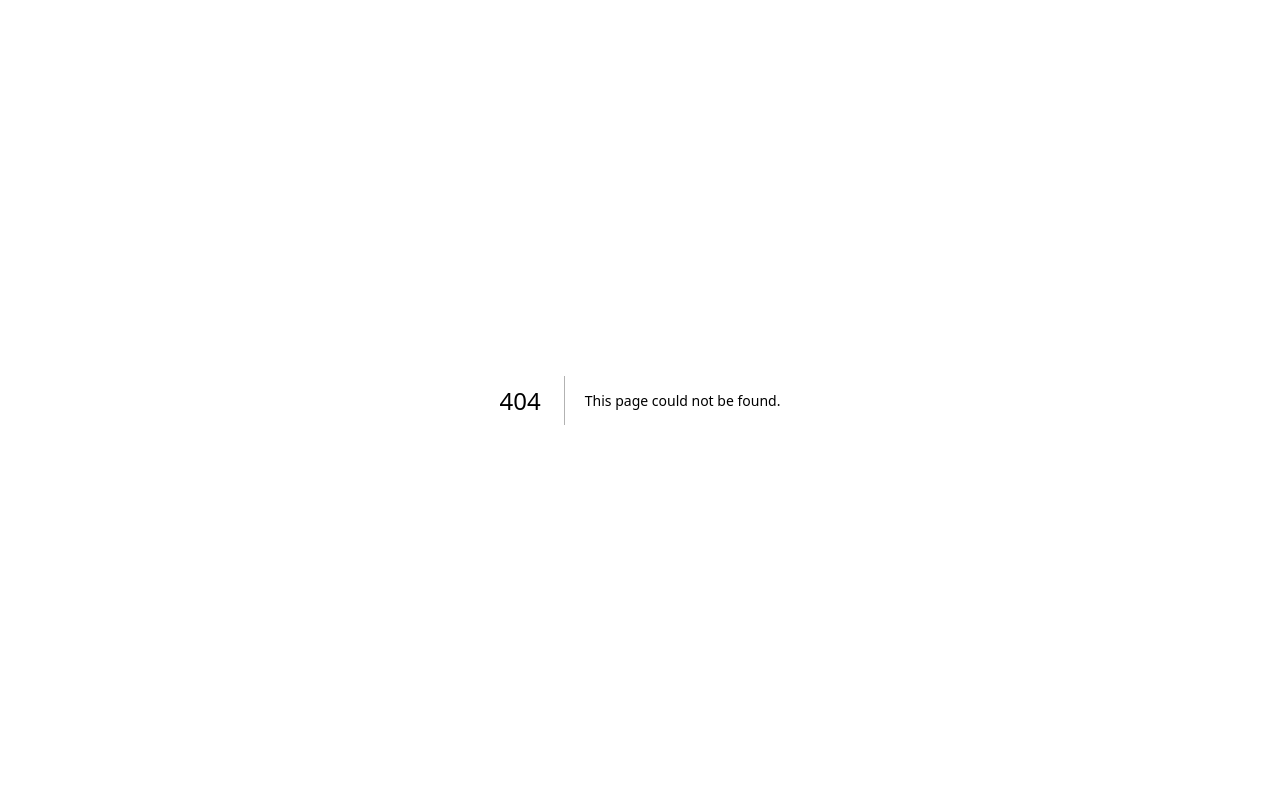
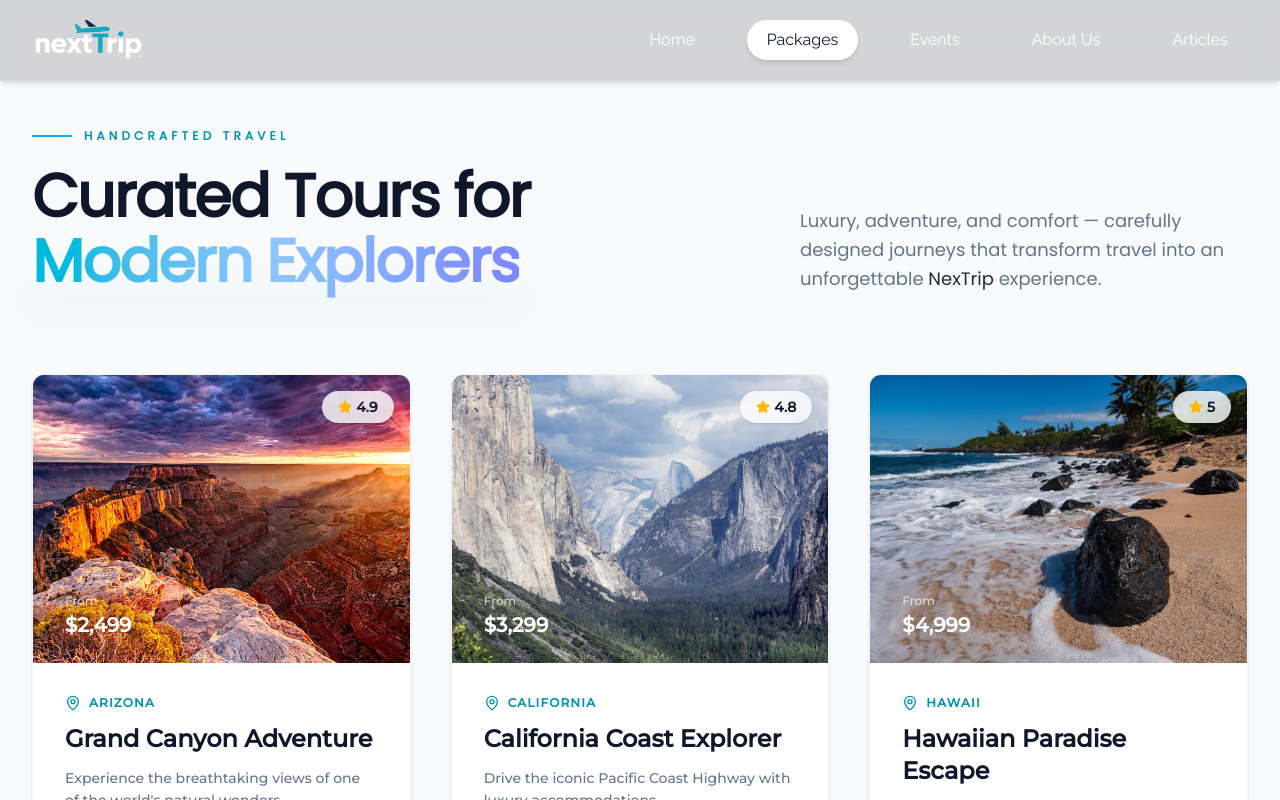
Before and after one commit to afterrender1/nextrip, a Next.js app: page /all-packages in a window 1280 px wide. Before the commit this address had no page. Shown: the top 800 px of the page. Built offline with nearby package versions, Linux system fonts and the light colour scheme.

Commit message:
add navigation

```diff
--- /dev/null
+++ b/app/all-packages/page.jsx
@@ -0,0 +1,15 @@
+import Tours from '@/components/Tours'
+import React from 'react'
+
+const page = () => {
+    return (
+        <>
+
+            <Tours />
+
+
+        </>
+    )
+}
+
+export default page
--- a/app/layout.js
+++ b/app/layout.js
@@ -1,3 +1,4 @@
+import Navbar from "@/components/Navbar";
 import "./globals.css";
 export const metadata = {
   title: "Create Next App",
@@ -10,6 +11,7 @@ export default function RootLayout({ children }) {
       <body
         className="antialiased"
       >
+        <Navbar/>
         {children}
       </body>
     </html>
--- a/components/Hero.jsx
+++ b/components/Hero.jsx
@@ -1,6 +1,7 @@
 import Image from "next/image";
 import React from "react";
 import { Poppins } from "next/font/google";
+import Link from "next/link";
 
 const poppins = Poppins({
     subsets: ["latin"],
@@ -40,9 +41,9 @@ const Hero = () => {
                     </p>
 
                     <div className="flex flex-wrap gap-4">
-                        <button className="cursor-pointer px-7 py-3 md:px-8 md:py-4 bg-white text-gray-700 font-semibold rounded-full hover:bg-gray-100 transition shadow-lg">
+                        <Link href="/all-packages" className="cursor-pointer px-7 py-3 md:px-8 md:py-4 bg-white text-gray-700 font-semibold rounded-full hover:bg-gray-100 transition shadow-lg">
                             Explore Packages
-                        </button>
+                        </Link>
 
                         <button className="cursor-pointer px-7 py-3 md:px-8 md:py-4 bg-transparent border-2 border-white text-white font-semibold rounded-full hover:bg-white hover:text-gray-900 transition">
                             Contact Us
--- a/components/Home.jsx
+++ b/components/Home.jsx
@@ -1,5 +1,4 @@
 import React from 'react'
-import Navbar from './Navbar'
 import Hero from './Hero'
 import PopularDestinations from './PopularDestinations'
 import Tours from './Tours'
@@ -7,7 +6,6 @@ import Tours from './Tours'
 const Home = () => {
     return (
         <>
-            <Navbar />
             <Hero />
             <PopularDestinations />
             <Tours/>
--- a/components/Navbar.jsx
+++ b/components/Navbar.jsx
@@ -6,6 +6,7 @@ import { Menu, X } from "lucide-react";
 import { Raleway } from "next/font/google";
 import { motion, AnimatePresence } from "framer-motion";
 import { usePathname } from "next/navigation";
+import Link from "next/link";
 
 const raleway = Raleway({
     subsets: ["latin"],
@@ -14,7 +15,7 @@ const raleway = Raleway({
 
 const navLinks = [
     { name: "Home", href: "/" },
-    { name: "Packages", href: "/packages" },
+    { name: "Packages", href: "/all-packages" },
     { name: "Events", href: "/events" },
     { name: "About Us", href: "/about" },
     { name: "Articles", href: "/articles" },
@@ -65,8 +66,11 @@ const Navbar = () => {
             <div className="max-w-440 mx-auto px-4 sm:px-6 lg:px-8">
                 <div className="flex items-center justify-between h-20">
                     {/* Logo */}
+                    <Link href="/">
+
                     <div className="shrink-0">
                         <Image
+
                             src="/images/brandlogo.png"
                             alt="NexTrip Logo"
                             width={150}
@@ -75,13 +79,14 @@ const Navbar = () => {
                             priority
                         />
                     </div>
+                    </Link>
 
                     {/* Desktop Navigation */}
                     <div className="hidden md:flex items-center space-x-6 lg:space-x-8">
                         {navLinks.map((link) => {
                             const isActive = pathname === link.href;
                             return (
-                                <a
+                                <Link
                                     key={link.name}
                                     href={link.href}
                                     className={`relative px-5 py-2 font-medium transition-all duration-300 ${raleway.className} ${isActive ? "bg-white text-gray-900 rounded-full shadow-md" : "text-white hover:text-cyan-400"
@@ -91,7 +96,7 @@ const Navbar = () => {
                                     {!isActive && (
                                         <span className="absolute left-1/2 -bottom-1 h-0.5 w-0 bg-cyan-400 transition-all duration-300 group-hover:w-2/3 group-hover:left-1/6" />
                                     )}
-                                </a>
+                                </Link>
                             );
                         })}
                     </div>
--- a/components/PopularDestinations.jsx
+++ b/components/PopularDestinations.jsx
@@ -1,6 +1,7 @@
 import Image from "next/image";
 import React from "react";
 import { Poppins } from "next/font/google";
+import Link from "next/link";
 
 const poppins = Poppins({
     weight: ["400", "500", "600", "700"],
@@ -36,7 +37,7 @@ const PopularDestinations = () => {
                 {/* Clean Flex/Grid Layout */}
                 <div className="grid grid-cols-1 sm:grid-cols-2 lg:grid-cols-5 gap-4">
                     {destinations.map((dest, idx) => (
-                        <div
+                        <Link href="/all-packages"
                             key={dest.name}
                             className="group relative h-125 overflow-hidden rounded-sm cursor-pointer transition-all duration-700 ease-[cubic-bezier(0.22,1,0.36,1)] hover:z-10"
                         >
@@ -69,7 +70,7 @@ const PopularDestinations = () => {
                             <div className="absolute top-4 left-4 text-white/20 text-4xl font-black group-hover:text-white/40 transition-colors">
                                 0{idx + 1}
                             </div>
-                        </div>
+                        </Link>
                     ))}
                 </div>
 
--- a/components/Tours.jsx
+++ b/components/Tours.jsx
@@ -3,6 +3,7 @@ import Image from "next/image";
 import { Star, Clock, Users, ArrowRight, MapPin } from "lucide-react";
 import toursData from "../app/data/tour.json";
 import { Poppins, Montserrat } from "next/font/google";
+import Link from "next/link";
 
 const poppins = Poppins({
     weight: ["400",],
@@ -138,11 +139,11 @@ const Tours = () => {
                 </div>
 
                 {/* Bottom CTA */}
-                <div className="mt-20 text-center">
-                    <button className="inline-flex items-center gap-2 px-8 py-4 bg-slate-900 text-white font-bold rounded-full hover:bg-cyan-600 shadow-xl shadow-slate-200 transition-all active:scale-95">
+                <div className={`mt-20 text-center ${montserrat.className}`}>
+                    <Link href="/all-packages" className="inline-flex items-center gap-2 px-8 py-4 bg-slate-900 text-white  rounded-xl cursor-pointer hover:opacity-90 shadow-xl shadow-slate-200 transition-all active:scale-95">
                         Discover All Tours
                         <ArrowRight size={18} />
-                    </button>
+                    </Link>
                 </div>
             </div>
         </section>
```
